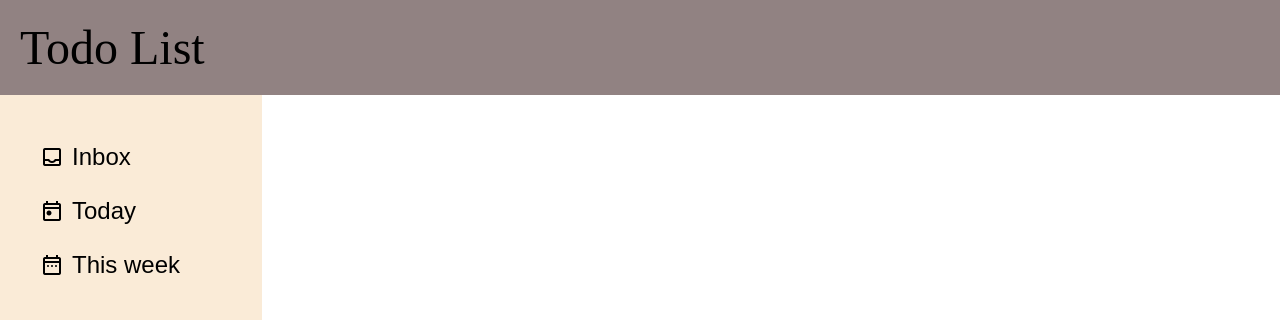
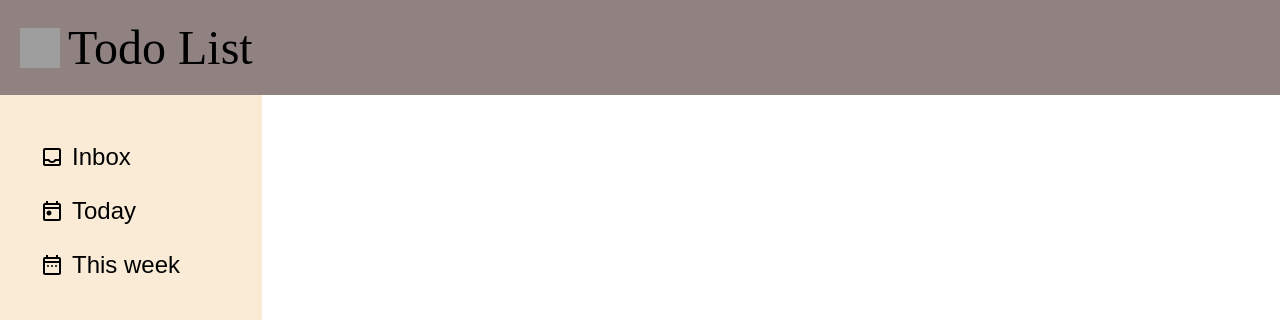
Before and after one commit to IdoSabach/Todo-List, a plain HTML site: page index.html in a window 1280 px wide. Shown: the top 320 px of the page. Drawn offline with nearby package versions, Linux system fonts and the light colour scheme; grey boxes are pictures that could not be loaded.

Commit message:
add icon to title

```diff
--- a/index.html
+++ b/index.html
@@ -11,7 +11,12 @@
     <link rel="stylesheet" href="style.css" />
   </head>
   <body>
-    <header class="head">Todo List</header>
+
+    <div class="head">
+      <img width="40" height="40" src="https://img.icons8.com/ios-filled/50/todo-list.png" alt="todo-list"/>
+      <header class="title">Todo List</header>
+    </div>
+
 
     <aside class="aside">
       <div class="boxBtn">
--- a/style.css
+++ b/style.css
@@ -17,8 +17,14 @@ body{
 
 .head{
   background-color: rgb(145, 130, 130);
+  display: flex;
+  align-items: center;
+  padding: 20px;
+}
+
+.title{
   font-size: 48px;
-  padding: 20px;
+  padding-left: 8px;
 }
 
 .aside{
```
